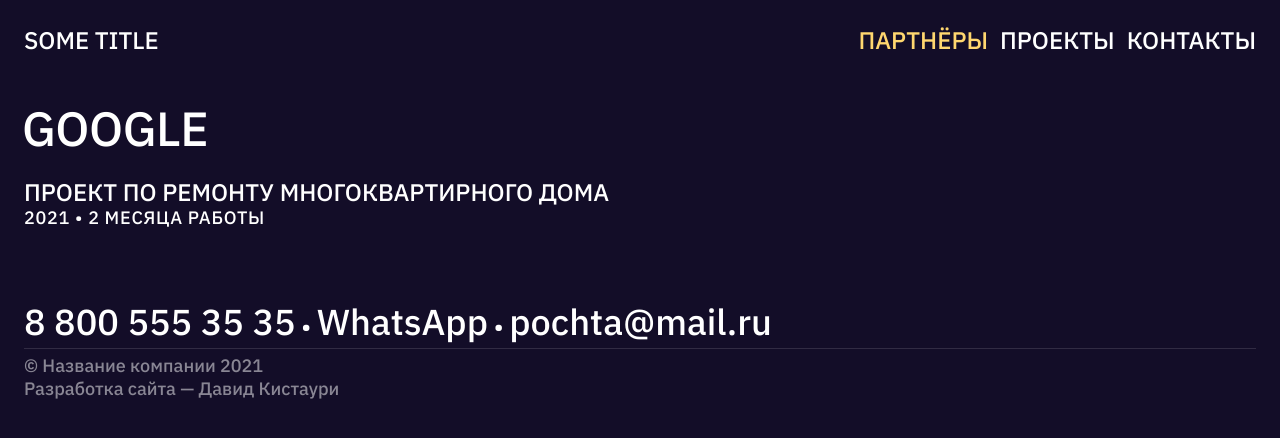
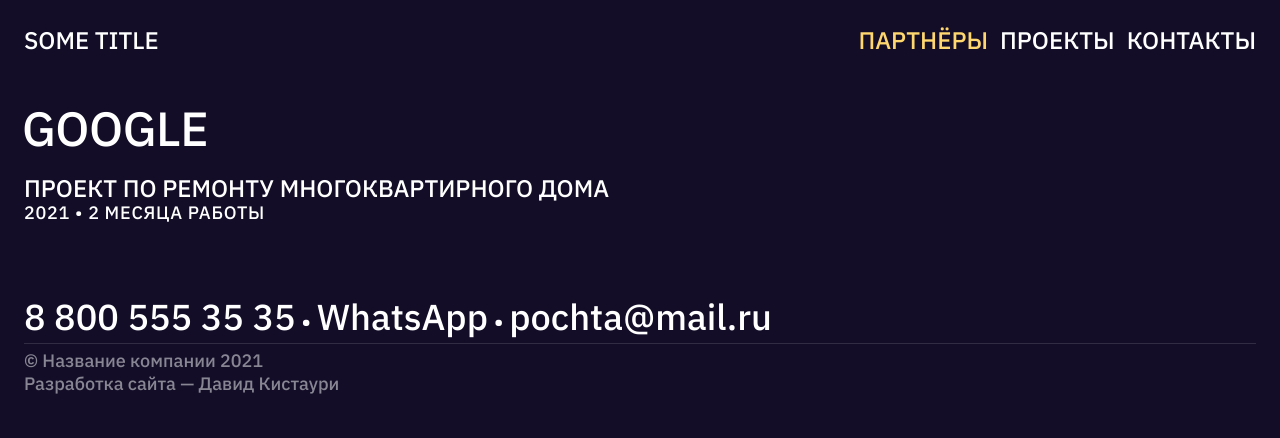
Before and after one commit to dtroode/anar, an Eleventy site: page src/partner.html in a window 1280 px wide. Built offline with nearby package versions, Linux system fonts and the light colour scheme; Eleventy itself is replaced by a stand-in of ours; files that its build step writes are made by us from their sources; what eleventy-plugin-sass, sharp would draw is missing.

Commit message:
Update list styles

```diff
--- a/src/static/styles/base.scss
+++ b/src/static/styles/base.scss
@@ -104,8 +104,14 @@
       margin-bottom: 0.5rem;
     }
 
-    a:first-child {
+    & > a {
+      display: block;
       text-transform: uppercase;
+      line-height: 1;
+    }
+
+    & > span {
+      margin-top: 0.125rem;
     }
   }
 }
```
